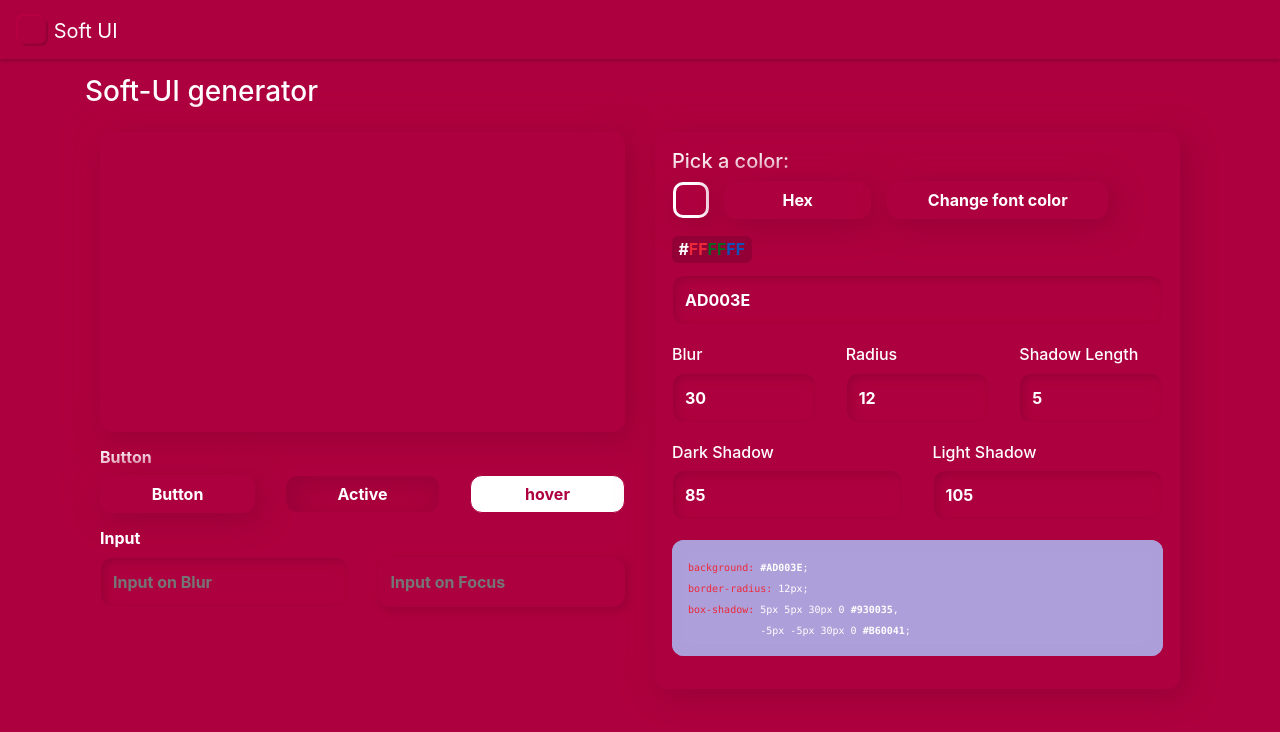
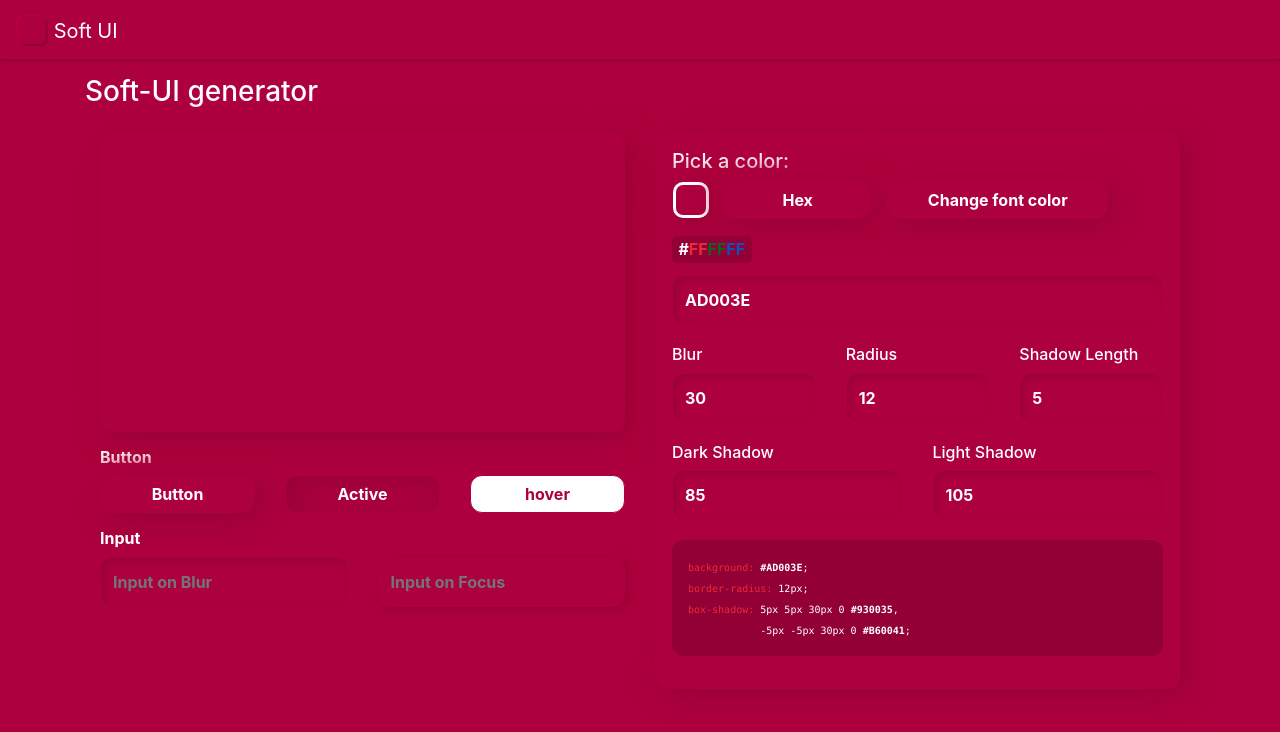
Before and after one commit to shchilkin/soft-ui, a React (Create React App) app in the folder Frontend/: page / in a window 1280 px wide. Shown: the top 732 px of the page. Built offline with nearby package versions, Linux system fonts and the light colour scheme; the HTML template or start-up script is replaced by a standard one.

Commit message:
Updated metatags

```diff
--- a/Frontend/public/index.html
+++ b/Frontend/public/index.html
@@ -7,37 +7,17 @@
     <meta name="theme-color" content="#000000" />
     <meta
       name="description"
-      content="Web site created using create-react-app"
+      content="Soft UI / Neumorphic Generator for web design"
     />
+    <meta name="keywords" content="CSS, Design, Soft-UI, UI, Neumorphism" />
+    <meta name="author" content="Aleksandr Shchilkin" />
     <link rel="apple-touch-icon" href="%PUBLIC_URL%/logo192.png" />
-    <!--
-      manifest.json provides metadata used when your web app is installed on a
-      user's mobile device or desktop. See https://developers.google.com/web/fundamentals/web-app-manifest/
-    -->
+
     <link rel="manifest" href="%PUBLIC_URL%/manifest.json" />
-    <!--
-      Notice the use of %PUBLIC_URL% in the tags above.
-      It will be replaced with the URL of the `public` folder during the build.
-      Only files inside the `public` folder can be referenced from the HTML.
-
-      Unlike "/favicon.ico" or "favicon.ico", "%PUBLIC_URL%/favicon.ico" will
-      work correctly both with client-side routing and a non-root public URL.
-      Learn how to configure a non-root public URL by running `npm run build`.
-    -->
     <title>React App</title>
   </head>
   <body>
     <noscript>You need to enable JavaScript to run this app.</noscript>
     <div id="root"></div>
-    <!--
-      This HTML file is a template.
-      If you open it directly in the browser, you will see an empty page.
-
-      You can add webfonts, meta tags, or analytics to this file.
-      The build step will place the bundled scripts into the <body> tag.
-
-      To begin the development, run `npm start` or `yarn start`.
-      To create a production bundle, use `npm run build` or `yarn build`.
-    -->
   </body>
 </html>
--- a/Frontend/src/contexts/theme/ThemeState.js
+++ b/Frontend/src/contexts/theme/ThemeState.js
@@ -73,7 +73,7 @@ const ThemeState = (props) => {
     borderRadius: 12,
     darkShadowFactor: 0.85,
     lightShadowFactor: 1.05,
-    codeBackgroundColor: "#AD9FD9",
+    codeBackgroundColor: "#930035",
   };
 
   //  Calculate hexadecimal value of the color
```
Also changed, not shown: Frontend/public/manifest.json.
